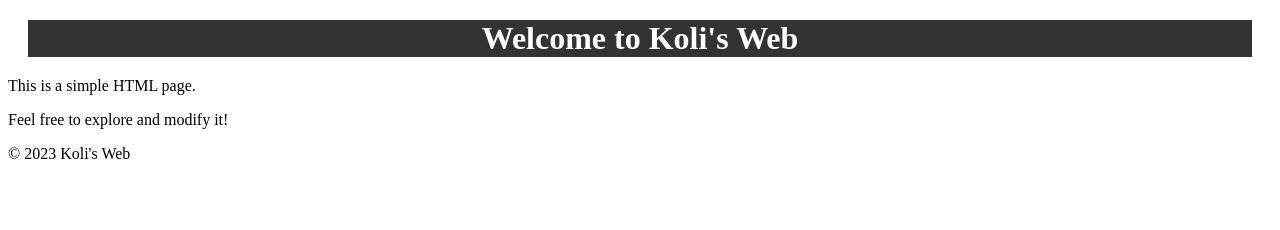
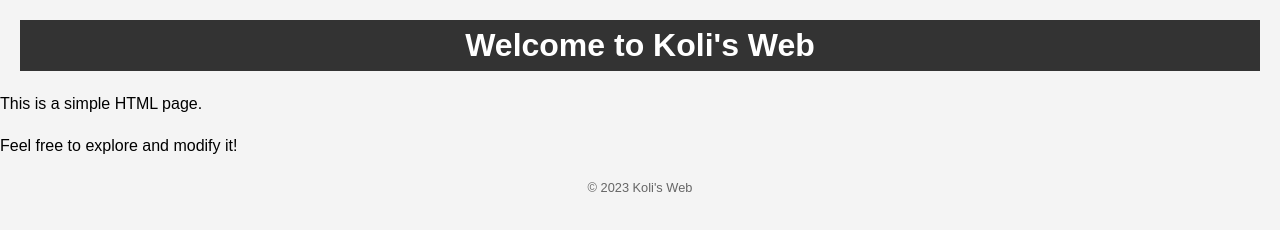
Before and after one commit to tanjimul755/first-git-repository, a plain HTML site: page Index.html in a window 1280 px wide. Drawn offline with Linux system fonts and the light colour scheme.

Commit message:
changed the index.html file name

```diff
--- a/style.css
+++ b/style.css
@@ -5,3 +5,16 @@
     text-align: center;
     margin: 20px;
 }
+footer > p {
+    text-align: center;
+    color: #666;
+    font-size: 0.8em;
+    margin-top: 20px;
+}
+body {
+    font-family: Arial, sans-serif;
+    line-height: 1.6;
+    margin: 0;
+    padding: 0;
+    background-color: #f4f4f4;
+}
```
